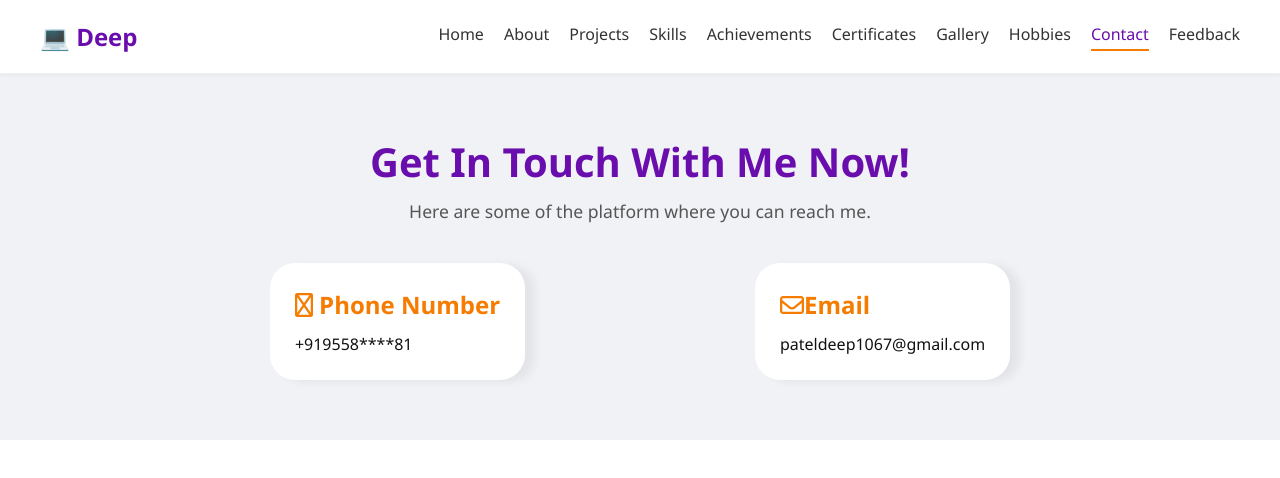
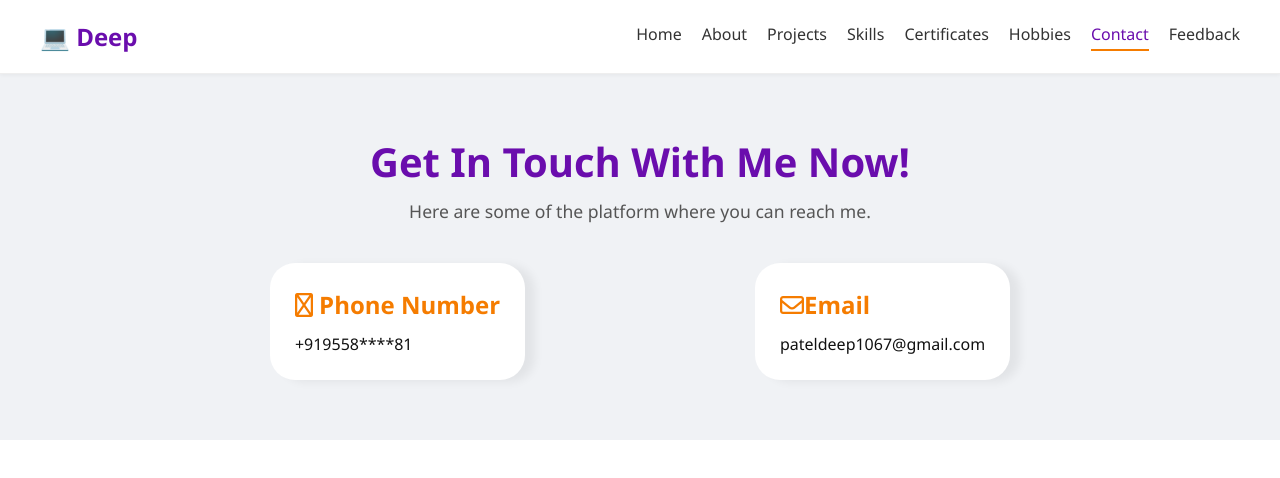
Before and after one commit to Deep1067/Portfolio, a plain HTML site: page contact.html in a window 1280 px wide. Drawn offline with Linux system fonts and the light colour scheme.

Commit message:
contact.html

```diff
--- a/contact.html
+++ b/contact.html
@@ -16,9 +16,7 @@
       <a href="about.html">About</a>
       <a href="projects.html">Projects</a>
       <a href="skills.html">Skills</a>
-      <a href="achievements.html">Achievements</a>
       <a href="certificates.html">Certificates</a>
-      <a href="gallery.html">Gallery</a>
       <a href="hobbies.html">Hobbies</a>
       <a href="contact.html"class="active">Contact</a>
       <a href="feedback.html">Feedback</a>
```
